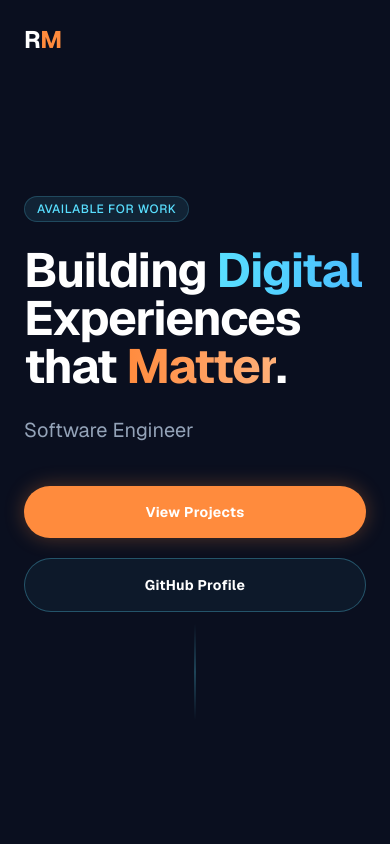
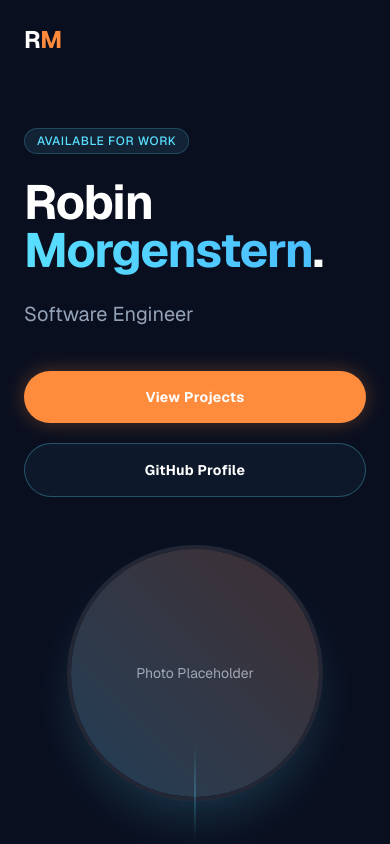
Before and after one commit to Dramiley/PortfolioWebsite, a Next.js app in the folder app/: page / in a window 390 px wide. Shown: the top 844 px of the page. Built offline with nearby package versions, Linux system fonts and the light colour scheme.

Commit message:
update drontend

```diff
--- a/app/src/components/Hero.tsx
+++ b/app/src/components/Hero.tsx
@@ -8,12 +8,16 @@ export const Hero = () => {
     return (
         <Section className="pt-32 md:pt-48 min-h-[90vh] flex flex-col justify-center relative overflow-hidden">
             {/* Background Elements */}
-            <div className="absolute top-20 right-0 w-[500px] h-[500px] bg-neon-blue/5 rounded-full blur-[120px] -z-10" />
-            <div className="absolute bottom-0 left-0 w-[400px] h-[400px] bg-primary/5 rounded-full blur-[100px] -z-10" />
+            <div className="absolute top-0 left-0 w-full h-full overflow-hidden -z-10">
+                <div className="absolute top-[-10%] right-[-5%] w-[600px] h-[600px] bg-neon-blue/10 rounded-full blur-[120px] animate-pulse-slow" />
+                <div className="absolute bottom-[-10%] left-[-5%] w-[500px] h-[500px] bg-primary/10 rounded-full blur-[100px] animate-pulse-slow delay-1000" />
+                <div className="absolute top-[20%] left-[20%] w-[300px] h-[300px] bg-purple-500/10 rounded-full blur-[80px] animate-float" />
+            </div>
 
+            <div className="grid grid-cols-1 md:grid-cols-2 gap-12 items-center">
                 <motion.div
-                initial={{ opacity: 0, y: 20 }}
-                animate={{ opacity: 1, y: 0 }}
+                    initial={{ opacity: 0, x: -20 }}
+                    animate={{ opacity: 1, x: 0 }}
                     transition={{ duration: 0.8, ease: "easeOut" }}
                 >
                     <span className="inline-block py-1 px-3 rounded-full bg-neon-blue/10 border border-neon-blue/20 text-neon-blue text-xs font-medium tracking-wider mb-6">
@@ -21,11 +25,11 @@ export const Hero = () => {
                     </span>
 
                     <h1 className="text-5xl md:text-7xl font-bold tracking-tight mb-6 text-white">
-                    Building <span className="text-transparent bg-clip-text bg-gradient-to-r from-neon-blue to-neon-blue-dim">Digital</span> <br />
-                    Experiences that <span className="text-transparent bg-clip-text bg-gradient-to-r from-primary to-primary-soft">Matter</span>.
+                        Robin <br />
+                        <span className="text-transparent bg-clip-text bg-gradient-to-r from-neon-blue to-neon-blue-dim">Morgenstern</span>.
                     </h1>
 
-                <p className="text-xl md:text-2xl text-foreground-muted mb-10 leading-relaxed max-w-2xl">
+                    <p className="text-xl md:text-2xl text-foreground-muted mb-10 leading-relaxed max-w-lg">
                         {siteConfig.tagline}
                     </p>
 
@@ -47,6 +51,24 @@ export const Hero = () => {
                     </div>
                 </motion.div>
 
+                <motion.div
+                    initial={{ opacity: 0, scale: 0.9 }}
+                    animate={{ opacity: 1, scale: 1 }}
+                    transition={{ duration: 0.8, delay: 0.2 }}
+                    className="relative flex justify-center md:justify-end"
+                >
+                    <div className="relative w-64 h-64 md:w-80 md:h-80 rounded-full overflow-hidden border-4 border-white/10 shadow-2xl shadow-neon-blue/20 group">
+                        <div className="absolute inset-0 bg-gradient-to-tr from-neon-blue/20 to-primary/20 group-hover:opacity-0 transition-opacity duration-500" />
+                        {/* Placeholder for user photo */}
+                        <div className="w-full h-full bg-background-secondary flex items-center justify-center text-foreground-muted">
+                            <span className="text-sm">Photo Placeholder</span>
+                        </div>
+                    </div>
+                    {/* Decorative circle behind */}
+                    <div className="absolute inset-0 -z-10 bg-gradient-to-tr from-neon-blue/20 to-primary/20 rounded-full blur-2xl transform scale-110" />
+                </motion.div>
+            </div>
+
             {/* Scroll Indicator */}
             <motion.div
                 className="absolute bottom-10 left-1/2 -translate-x-1/2"
--- a/app/src/components/Section.tsx
+++ b/app/src/components/Section.tsx
@@ -12,6 +12,8 @@ interface SectionProps {
     id?: string;
 }
 
+import { motion } from 'framer-motion';
+
 export const Section = ({ children, className = '', id }: SectionProps) => {
     return (
         <section
@@ -21,7 +23,14 @@ export const Section = ({ children, className = '', id }: SectionProps) => {
                 className
             )}
         >
-            {children}
+            <motion.div
+                initial={{ opacity: 0, y: 30 }}
+                whileInView={{ opacity: 1, y: 0 }}
+                viewport={{ once: true, margin: "-100px" }}
+                transition={{ duration: 0.8, ease: "easeOut" }}
+            >
+                {children}
+            </motion.div>
         </section>
     );
 };
--- a/app/src/components/Skills.tsx
+++ b/app/src/components/Skills.tsx
@@ -10,9 +10,9 @@ export const Skills = () => {
         if (!acc[skill.category]) {
             acc[skill.category] = [];
         }
-        acc[skill.category].push(skill.name);
+        acc[skill.category].push(skill);
         return acc;
-    }, {} as Record<string, string[]>);
+    }, {} as Record<string, typeof skills>);
 
     const categories = Object.keys(skillsByCategory);
 
@@ -58,23 +58,24 @@ export const Skills = () => {
                             <span className="w-2 h-8 bg-primary rounded-full mr-4" />
                             {category}
                         </h3>
-                        <motion.div
-                            variants={container}
-                            initial="hidden"
-                            whileInView="show"
-                            viewport={{ once: true }}
-                            className="flex flex-wrap gap-3"
-                        >
+                        <div className="space-y-6">
                             {skillsByCategory[category].map((skill) => (
-                                <motion.span
-                                    key={skill}
-                                    variants={item}
-                                    className="px-4 py-2 text-sm font-medium bg-background border border-white/10 rounded-lg text-foreground-muted hover:text-neon-blue hover:border-neon-blue/50 transition-all duration-300 cursor-default shadow-sm"
-                                >
-                                    {skill}
-                                </motion.span>
+                                <div key={skill.name}>
+                                    <div className="flex justify-between mb-2">
+                                        <span className="text-sm font-medium text-foreground-muted">{skill.name}</span>
+                                    </div>
+                                    <div className="w-full bg-background rounded-full h-2.5 overflow-hidden">
+                                        <motion.div
+                                            className="bg-gradient-to-r from-neon-blue to-primary h-2.5 rounded-full"
+                                            initial={{ width: 0 }}
+                                            whileInView={{ width: `${skill.proficiency}%` }}
+                                            viewport={{ once: true }}
+                                            transition={{ duration: 1, ease: "easeOut", delay: 0.2 }}
+                                        />
+                                    </div>
+                                </div>
                             ))}
-                        </motion.div>
+                        </div>
                     </motion.div>
                 ))}
             </div>
--- a/app/src/data/skills.ts
+++ b/app/src/data/skills.ts
@@ -1,9 +1,9 @@
 import { Skill } from '@/types';
 
 export const skills: Skill[] = [
-    { name: 'Python', category: 'backend' },
-    { name: 'Tensorflow', category: 'backend' },
-    { name: 'Java', category: 'backend' },
-    { name: 'Docker', category: 'tools' },
-    { name: 'Git', category: 'tools' },
+    { name: 'Python', category: 'backend', proficiency: 90 },
+    { name: 'Tensorflow', category: 'backend', proficiency: 85 },
+    { name: 'Java', category: 'backend', proficiency: 80 },
+    { name: 'Docker', category: 'tools', proficiency: 75 },
+    { name: 'Git', category: 'tools', proficiency: 85 },
 ];
--- a/app/src/types/index.ts
+++ b/app/src/types/index.ts
@@ -24,6 +24,7 @@ export interface Experience {
 export interface Skill {
   name: string;
   category: 'frontend' | 'backend' | 'tools' | 'other';
+  proficiency: number; // 0-100
 }
 
 export interface SiteConfig {
```
Lines whose indentation alone changed are shown as unchanged.
